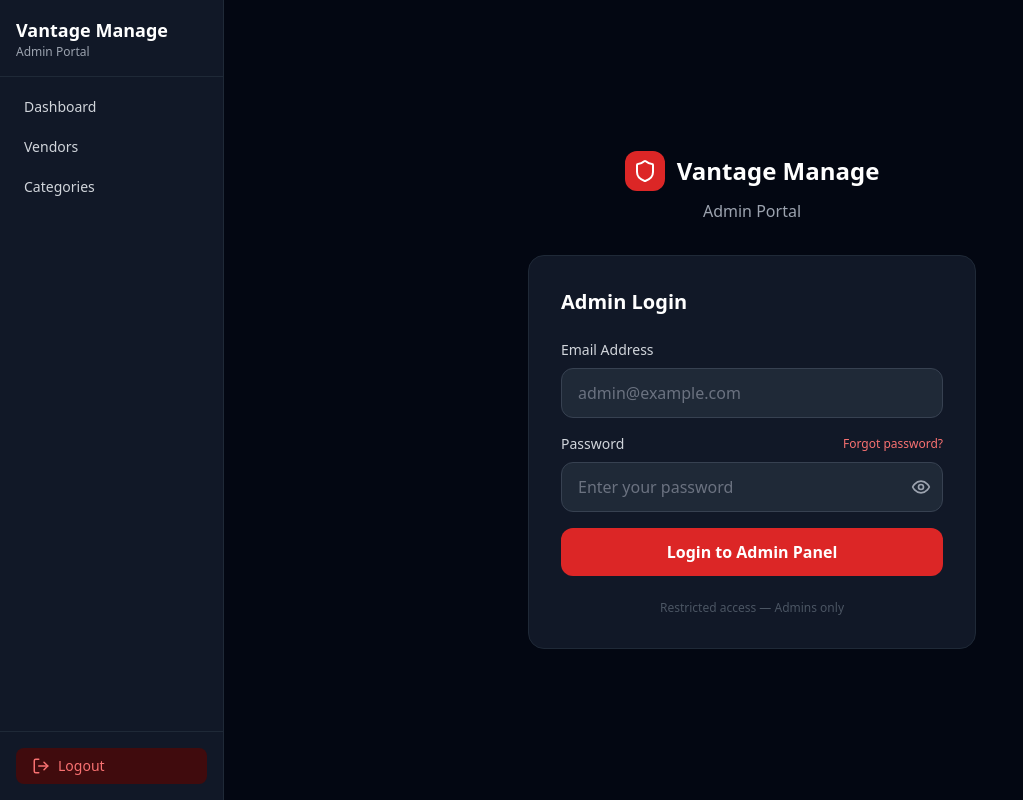
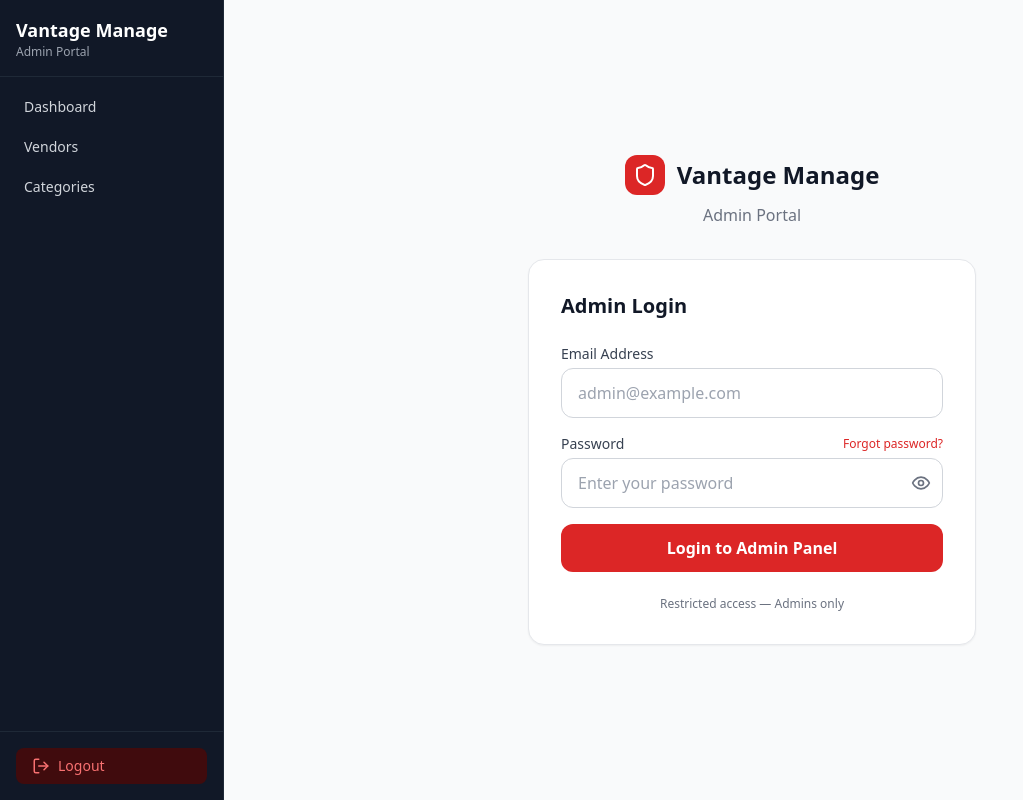
Before and after one commit to vantagemanagezain-create/vantage-manage, a Next.js app: page /admin/login in a window 1280 px wide. Shown: the whole page, without its empty margins (0-1023 px from the left). Built offline with nearby package versions, Linux system fonts and the light colour scheme.

Commit message:
Fix admin login hang - add try/catch, use window.location.href, use createClient

```diff
--- a/app/admin/login/page.tsx
+++ b/app/admin/login/page.tsx
@@ -1,7 +1,6 @@
 'use client';
 import { useState } from 'react';
-import { useRouter } from 'next/navigation';
-import { createBrowserClient } from '@supabase/ssr';
+import { createClient } from '@/lib/supabase/client';
 import Link from 'next/link';
 import { Eye, EyeOff, Shield } from 'lucide-react';
 
@@ -11,63 +10,75 @@ export default function AdminLoginPage() {
   const [showPassword, setShowPassword] = useState(false);
   const [error, setError] = useState('');
   const [loading, setLoading] = useState(false);
-  const router = useRouter();
 
   const handleLogin = async (e: React.FormEvent) => {
     e.preventDefault();
     setLoading(true);
     setError('');
-    const supabase = createBrowserClient(
-      process.env.NEXT_PUBLIC_SUPABASE_URL!,
-      process.env.NEXT_PUBLIC_SUPABASE_ANON_KEY!
-    );
+
+    try {
+      const supabase = createClient();
+
       const { data: authData, error: authError } = await supabase.auth.signInWithPassword({
         email,
         password,
       });
+
       if (authError || !authData.session) {
         setError('Invalid email or password.');
         setLoading(false);
         return;
       }
+
       const { data: userRecord } = await supabase
         .from('users')
         .select('role')
         .eq('id', authData.session.user.id)
         .single();
+
       if (!userRecord || userRecord.role !== 'admin') {
         await supabase.auth.signOut();
         setError('Access denied. Admin account required.');
         setLoading(false);
         return;
       }
+
+      // Use full page navigation so middleware picks up the session cookie
       const params = new URLSearchParams(window.location.search);
       const redirectTo = params.get('redirect') || '/admin';
-    router.replace(redirectTo);
+      window.location.href = redirectTo;
+
+    } catch (err: any) {
+      setError(err.message || 'An unexpected error occurred. Please try again.');
+      setLoading(false);
+    }
   };
 
   return (
-    <div className="min-h-screen bg-gray-950 flex items-center justify-center p-4">
+    <div className="min-h-screen bg-gray-50 flex items-center justify-center p-4">
       <div className="w-full max-w-md">
         <div className="text-center mb-8">
           <div className="flex items-center justify-center gap-3 mb-2">
             <div className="w-10 h-10 bg-red-600 rounded-xl flex items-center justify-center">
               <Shield className="w-6 h-6 text-white" />
             </div>
-            <h1 className="text-2xl font-bold text-white">Vantage Manage</h1>
+            <h1 className="text-2xl font-bold text-gray-900">Vantage Manage</h1>
           </div>
-          <p className="text-gray-400">Admin Portal</p>
+          <p className="text-gray-500">Admin Portal</p>
         </div>
-        <div className="bg-gray-900 border border-gray-800 rounded-2xl p-8">
-          <h2 className="text-xl font-semibold text-white mb-6">Admin Login</h2>
+
+        <div className="bg-white rounded-2xl shadow-sm border border-gray-200 p-8">
+          <h2 className="text-xl font-semibold text-gray-900 mb-6">Admin Login</h2>
+
           {error && (
-            <div className="mb-4 p-3 bg-red-900/30 border border-red-800 rounded-lg">
-              <p className="text-red-400 text-sm">{error}</p>
+            <div className="bg-red-50 border border-red-200 text-red-700 px-4 py-3 rounded-xl text-sm mb-4">
+              {error}
             </div>
           )}
+
           <form onSubmit={handleLogin} className="space-y-4">
             <div>
-              <label className="block text-sm font-medium text-gray-300 mb-2">Email Address</label>
+              <label className="block text-sm font-medium text-gray-700 mb-1">Email Address</label>
               <input
                 type="email"
                 value={email}
@@ -75,15 +86,14 @@ export default function AdminLoginPage() {
                 required
                 autoComplete="email"
                 placeholder="admin@example.com"
-                className="w-full px-4 py-3 bg-gray-800 border border-gray-700 rounded-xl text-white placeholder-gray-500 focus:outline-none focus:ring-2 focus:ring-red-500 focus:border-transparent"
+                className="w-full px-4 py-3 bg-white border border-gray-300 rounded-xl text-gray-900 placeholder-gray-400 focus:outline-none focus:ring-2 focus:ring-red-500 focus:border-transparent"
               />
             </div>
+
             <div>
-              <div className="flex items-center justify-between mb-2">
-                <label className="block text-sm font-medium text-gray-300">Password</label>
-                <Link href="/forgot-password?role=admin" className="text-xs text-red-400 hover:text-red-300 transition-colors">
-                  Forgot password?
-                </Link>
+              <div className="flex items-center justify-between mb-1">
+                <label className="block text-sm font-medium text-gray-700">Password</label>
+                <Link href="/forgot-password?role=admin" className="text-xs text-red-600 hover:text-red-700">Forgot password?</Link>
               </div>
               <div className="relative">
                 <input
@@ -93,27 +103,29 @@ export default function AdminLoginPage() {
                   required
                   autoComplete="current-password"
                   placeholder="Enter your password"
-                  className="w-full px-4 py-3 pr-12 bg-gray-800 border border-gray-700 rounded-xl text-white placeholder-gray-500 focus:outline-none focus:ring-2 focus:ring-red-500 focus:border-transparent"
+                  className="w-full px-4 py-3 pr-12 bg-white border border-gray-300 rounded-xl text-gray-900 placeholder-gray-400 focus:outline-none focus:ring-2 focus:ring-red-500 focus:border-transparent"
                 />
                 <button
                   type="button"
                   onClick={() => setShowPassword(!showPassword)}
-                  className="absolute right-3 top-1/2 -translate-y-1/2 text-gray-400 hover:text-gray-200 transition-colors"
+                  className="absolute right-3 top-1/2 -translate-y-1/2 text-gray-500 hover:text-gray-700 transition-colors"
                   tabIndex={-1}
                 >
                   {showPassword ? <EyeOff className="w-5 h-5" /> : <Eye className="w-5 h-5" />}
                 </button>
               </div>
             </div>
+
             <button
               type="submit"
               disabled={loading}
-              className="w-full py-3 bg-red-600 hover:bg-red-700 disabled:bg-red-800 disabled:cursor-not-allowed text-white font-semibold rounded-xl transition-colors"
+              className="w-full py-3 bg-red-600 hover:bg-red-700 disabled:bg-red-400 disabled:cursor-not-allowed text-white font-semibold rounded-xl transition-colors"
             >
               {loading ? 'Signing in...' : 'Login to Admin Panel'}
             </button>
           </form>
-          <p className="text-center text-gray-600 text-xs mt-6">Restricted access — Admins only</p>
+
+          <p className="text-center text-gray-500 text-xs mt-6">Restricted access — Admins only</p>
         </div>
       </div>
     </div>
```
Lines whose indentation alone changed are shown as unchanged.
